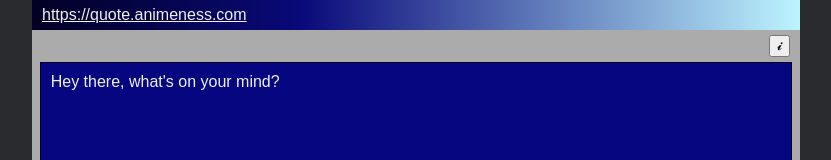
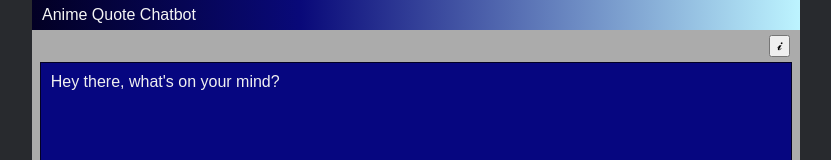
Before and after one commit to znhw/aqc_react, a React (Vite) app: page / in a window 1280 px wide. Shown: the top 160 px of the page, without its empty margins (224-1055 px from the left). Built offline with nearby package versions, Linux system fonts and the light colour scheme; no server answers; a web font is replaced by a local one.

Commit message:
update chat header text

```diff
--- a/src/components/layout/Header.tsx
+++ b/src/components/layout/Header.tsx
@@ -2,9 +2,10 @@
 export function Header() {
     return (
         <header className="header">
-            <a href="https://quote.animeness.com" rel="noopener noreferrer">
+            {/* <a href="https://quote.animeness.com" rel="noopener noreferrer">
                 https://quote.animeness.com
-            </a>
+            </a> */}
+            <p>Anime Quote Chatbot</p>
         </header>
     );
 }
```
